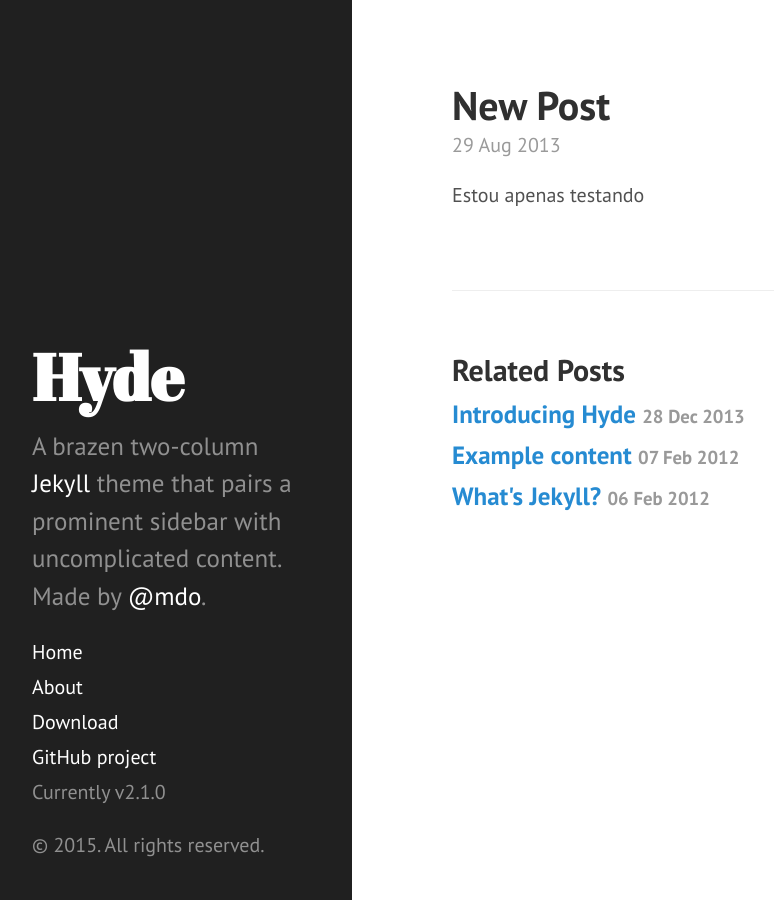
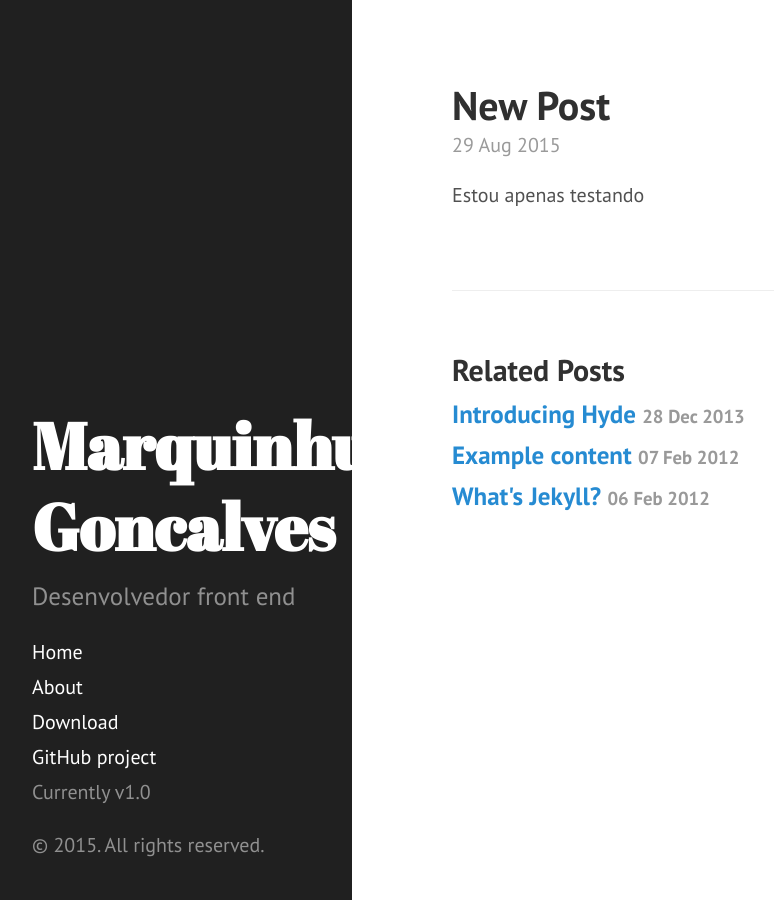
Before and after one commit to marquinhusgoncalves/marquinhusgoncalves.com, a Jekyll site: the page built from _posts/2015-08-29-Meu-Primeiro-Post.md, in a window 1280 px wide. Shown: the whole page, without its empty margins (8-782 px from the left). Built offline with Jekyll 4.4.1, drawn with Linux system fonts in a browser that asks for light colours; Markdown is read by kramdown in place of the engine named in the settings.

```diff
--- a/_config.yml
+++ b/_config.yml
@@ -7,20 +7,20 @@ permalink:        pretty
 relative_permalinks: true
 
 # Setup
-title:            Hyde
-tagline:          'A Jekyll theme'
-description:      'A brazen two-column <a href="http://jekyllrb.com" target="_blank">Jekyll</a> theme that pairs a prominent sidebar with uncomplicated content. Made by <a href="https://twitter.com/mdo" target="_blank">@mdo</a>.'
-url:              http://hyde.getpoole.com
+title:            Marquinhus Goncalves
+tagline:          'blog sobre desenvolvimento'
+description:      'Desenvolvedor front end '
+url:              http://marquinhusgoncalves.com.br
 baseurl:          /
 
 author:
-  name:           'Mark Otto'
-  url:            https://twitter.com/mdo
+  name:           'Marquinhus Goncalves'
+  url:            https://twitter.com/marquinhusgonc
 
 paginate:         5
 
 # Custom vars
-version:          2.1.0
+version:          1.0
 
 github:
-  repo:           https://github.com/poole/hyde
+  repo:           https://github.com/marquinhusgoncalves
```
Also changed, not shown: _posts/2015-08-29-Meu-Primeiro-Post.md (renamed from _posts/2013-08-29-Meu-Primeiro-Post.md).
